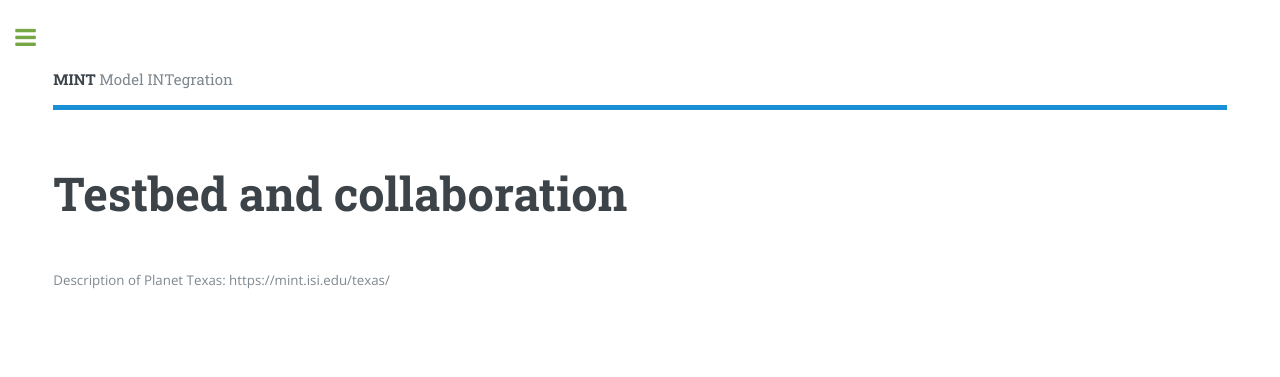
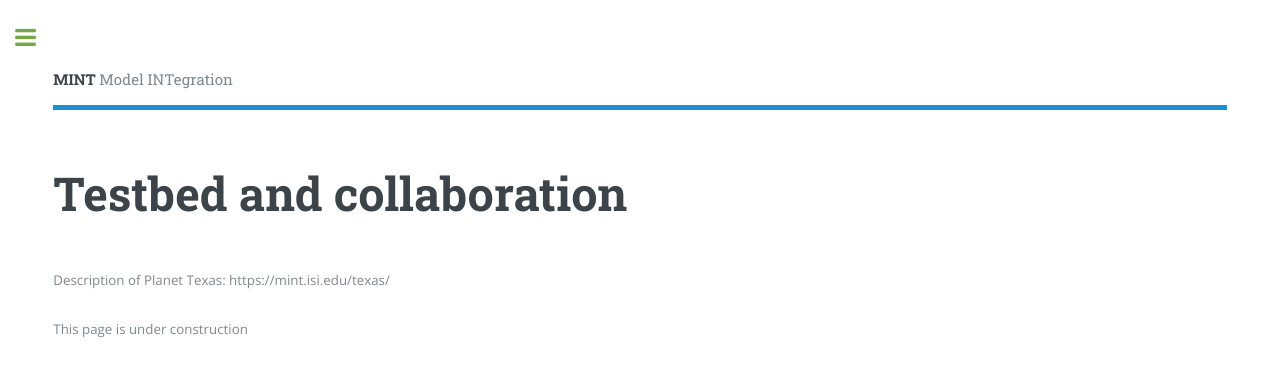
Before and after one commit to KnowledgeCaptureAndDiscovery/MINT, a Jekyll site: the page built from testbed.md, in a window 1280 px wide. Shown: the top 377 px of the page. Built offline with Jekyll 4.4.1, drawn with Linux system fonts in a browser that asks for light colours.

Commit message:
Update testbed.md

```diff
--- a/testbed.md
+++ b/testbed.md
@@ -4,3 +4,5 @@ title: Testbed and collaboration
 ---
 
 Description of Planet Texas: https://mint.isi.edu/texas/
+
+This page is under construction
```
